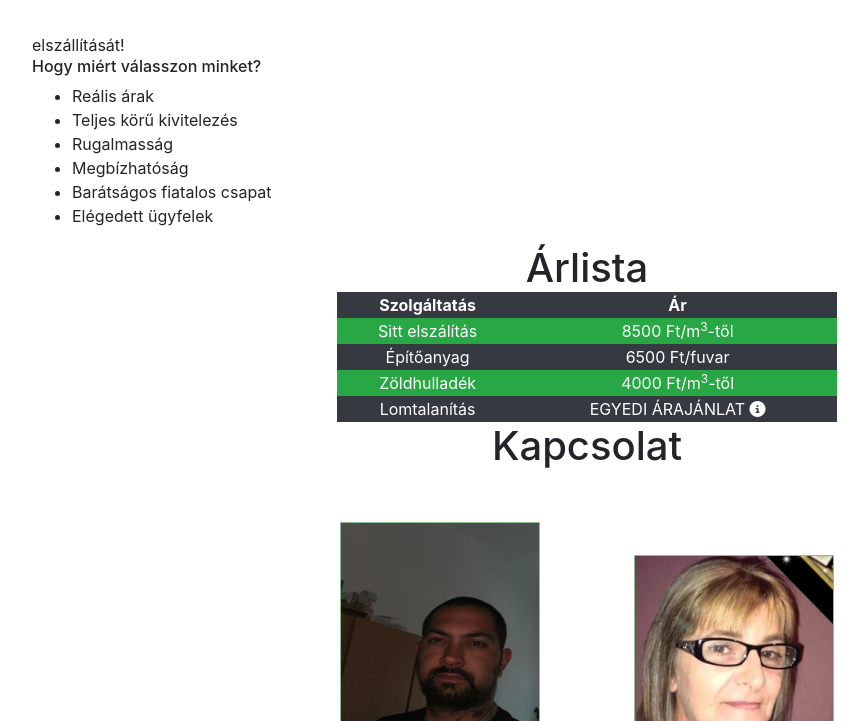
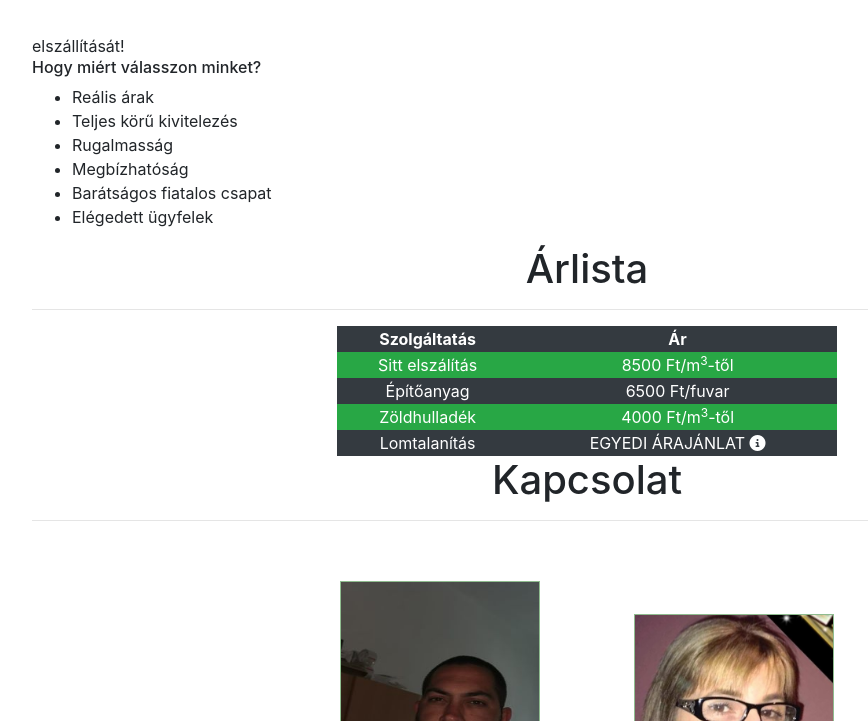
Before and after one commit to murika19/murika19.github.io, a plain HTML site: page Mark weboldal/index.html in a window 1280 px wide. Shown: the part 1149-1870 px from the top of the page, without its empty margins (53-921 px from the left). Drawn offline with nearby package versions, Linux system fonts and the light colour scheme.

Commit message:
modositas

```diff
--- a/Mark weboldal/index.html
+++ b/Mark weboldal/index.html
@@ -273,7 +273,8 @@
         <div class="bg-success udvozli">Üdvözli önt a Kajtár Fuvarozás oldala!</div>
         <div class="bemutatkozas">
 
-            <h1 id="rolunk">Rólunk</h1><br>
+            <h1 id="rolunk">Rólunk</h1>
+            <hr>
             <span>Vállalkozásom vállalja:</span><br>
             <div class="cardSitt">
                 <div class="cardText">Építési sitt</div>
@@ -302,6 +303,7 @@
 
         </div>
         <h1 id="arlista">Árlista</h1>
+        <hr>
         <table class="table-dark" id="arlista">
             <thead>
                 <tr>
@@ -331,6 +333,7 @@
 
         <div class="kapcsolat">
             <h1 id="kapcsolat">Kapcsolat</h1>
+            <hr>
             <div class="kapcsolatKartya">
                 <div class="kepContainer">
                     <img src="/murika19.github.io/Mark weboldal/img/markKep.jpg" alt="" class="kapcsolatKep">
```
